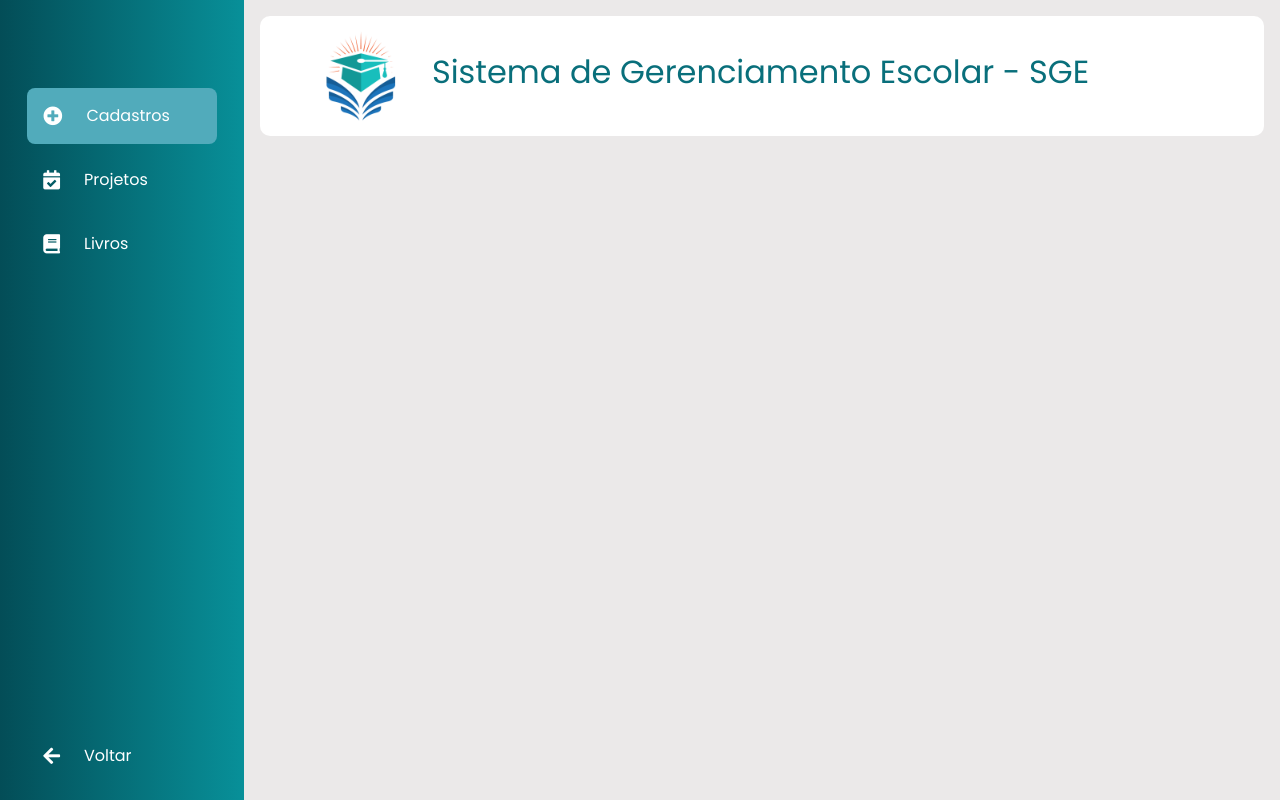
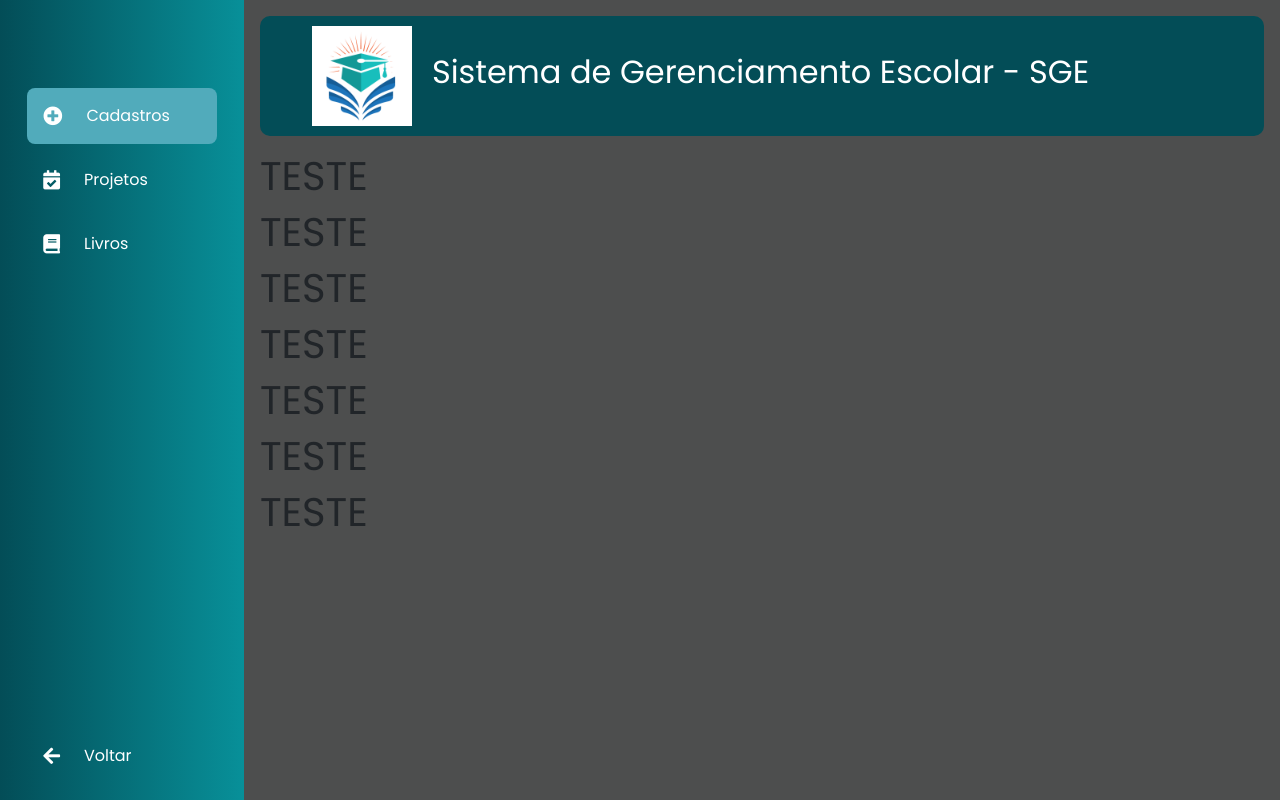
Before and after one commit to marinhonunes/SistemaSGE, a website: page protegido/CadastroProjeto.html in a window 1280 px wide. Drawn offline with nearby package versions, Linux system fonts and the light colour scheme.

Commit message:
fix: css

```diff
--- a/protegido/CadastroProjeto.html
+++ b/protegido/CadastroProjeto.html
@@ -62,6 +62,16 @@
         </div>
     </div>
 
+
+
+    <h1>TESTE</h1>
+    <h1>TESTE</h1>
+    <h1>TESTE</h1>
+    <h1>TESTE</h1>
+    <h1>TESTE</h1>
+    <h1>TESTE</h1>
+    <h1>TESTE</h1>
+
     <!-- TITULO FIM -->
 
     <!-- SCRIPTS -->
--- a/protegido/SGE.css
+++ b/protegido/SGE.css
@@ -14,7 +14,9 @@ body {
     display: flex;
     background-color: #ccc
 }
-
+a {
+    cursor: pointer;
+    }
 .sidebar {
     position: sticky;
     top: 0;
@@ -85,7 +87,7 @@ body {
 
 .main--content{
     position: relative;
-    background: #ebe9e9;
+    background: #4d4e4e;
     width: 100%;
     padding: 1rem;
 }
@@ -95,7 +97,7 @@ body {
     justify-content: space-between;
     align-items: center;
     flex-wrap: wrap;
-    background: #fff;
+    background: #034d57;
     border-radius: 10px;
     padding: 10px 2rem;
     margin-bottom: 1rem;
@@ -103,7 +105,7 @@ body {
 
 
 .header--title {
-    color: rgb(9, 111, 123);
+    color: rgb(255, 255, 255);
     margin: 0 20px;
 }
 
```
